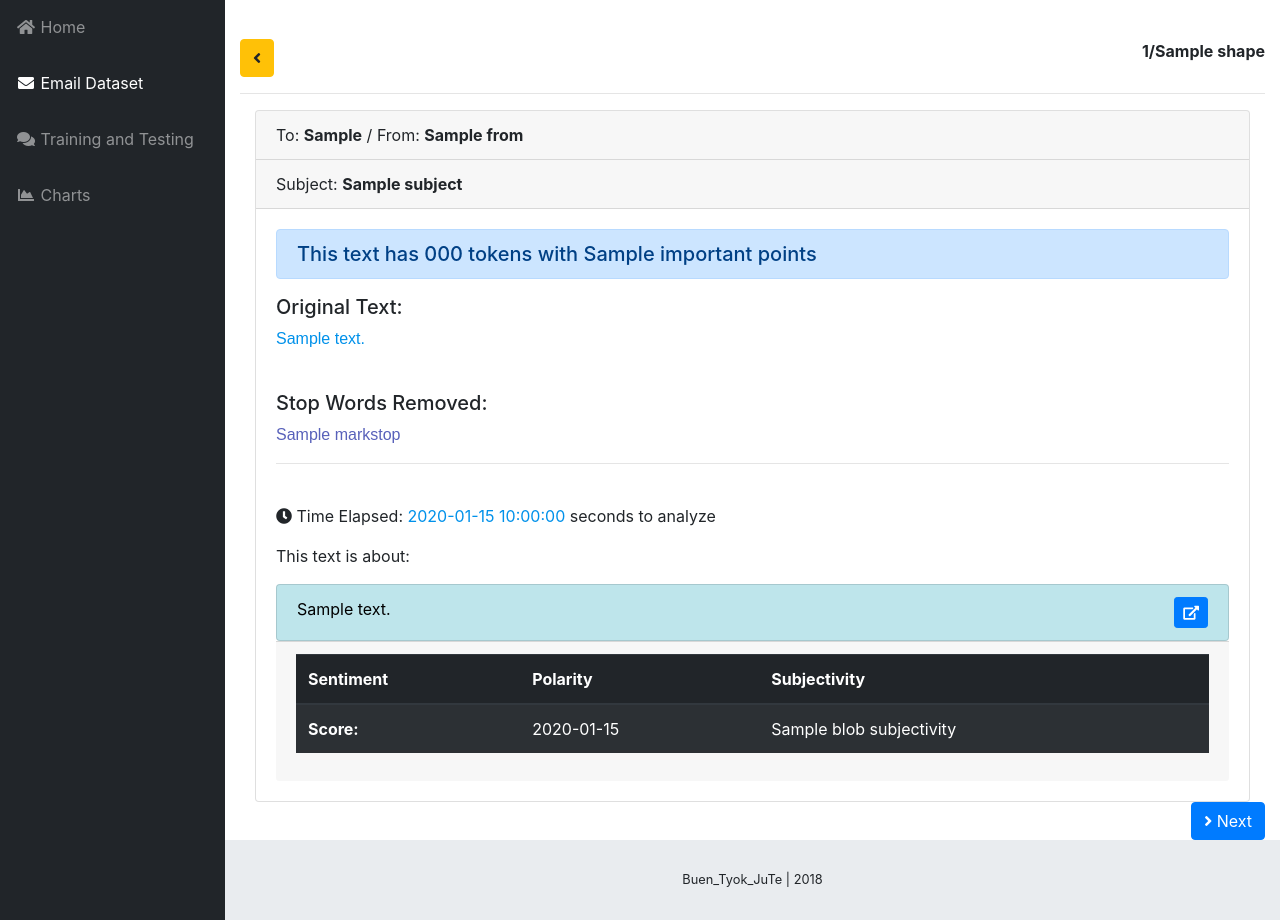
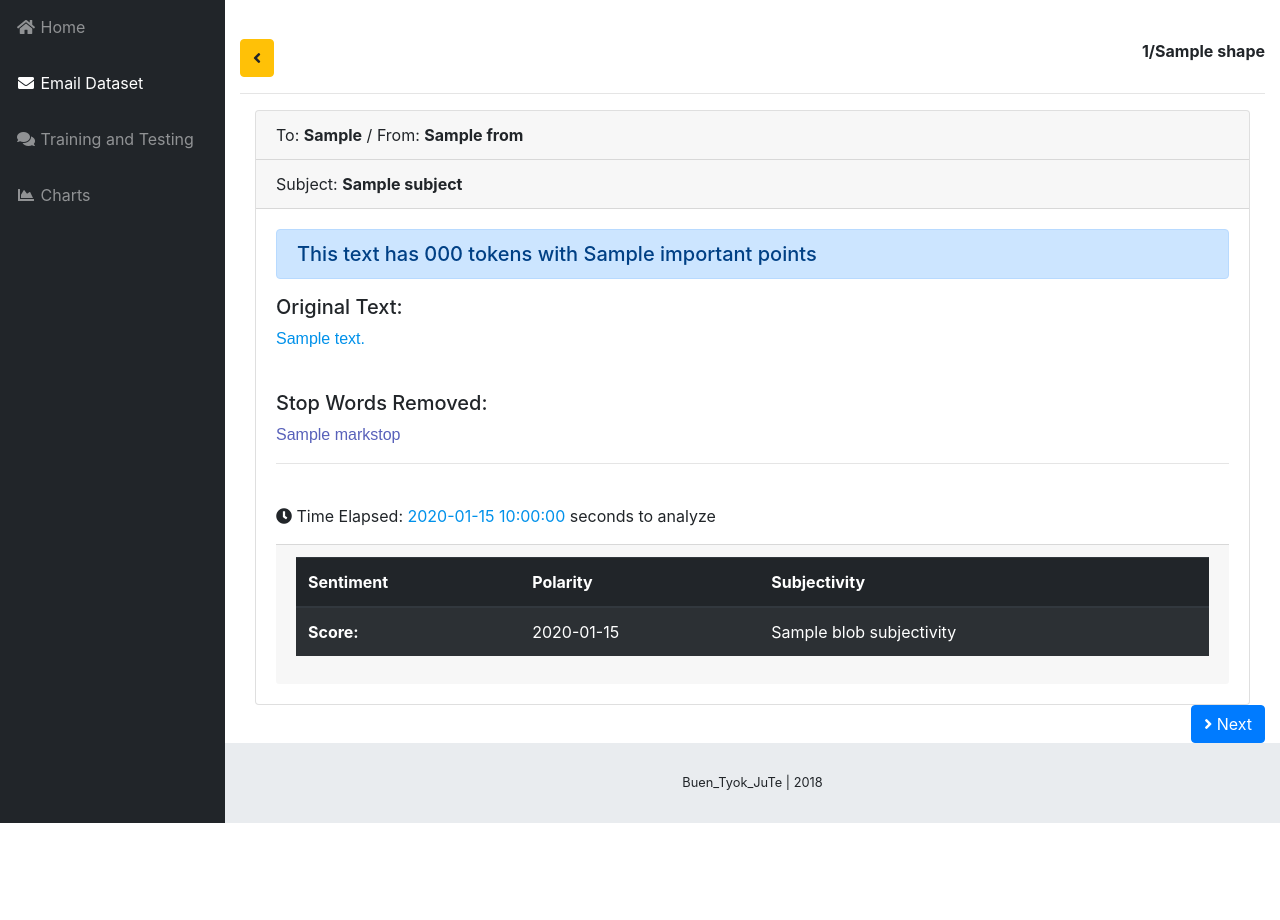
Before and after one commit to michaeljbuen/SA_NB_thesis, a Flask app: template templates/dataset_view.html in a window 1280 px wide. Shown: the part 57-977 px from the top of the page. After the commit the page ends 880 px from the top, so only its background shows below. Run offline with Flask 2, Linux system fonts and the light colour scheme; the template is opened without the code that fills it: most values are stand-ins (such as "Sample title", 1, 10 or a date in 2020); parts of the project's set-up code (start-up, migrations or seed data) failed here and were passed over; some libraries are stand-ins or nearby versions.

Commit message:
Jan. 12, 2018
Signed-off-by: michaeljbuen <michaeljosephbuen27@gmail.com>

```diff
--- a/app.py
+++ b/app.py
@@ -85,7 +85,7 @@ def nb():
 @app.route('/naivebayes/train')
 def bp_nb():
     if tr == []:
-        for i in range(0, 10):
+        for i in range(0, 15):
             i=i+1
             run_nb(i)
 
--- a/nlp.py
+++ b/nlp.py
@@ -5,6 +5,11 @@ from textblob.classifiers import NaiveBayesClassifier
 import nltk
 from nltk.corpus import stopwords
 from nltk.classify import NaiveBayesClassifier as nbc
+
+#from textblob.classifiers import NaiveBayesClassifier as tnbc
+#from nltk.classify import apply_features
+
+from nltk.metrics import precision
 from nltk.tokenize import word_tokenize
 from itertools import chain
 
@@ -30,7 +35,7 @@ t_rf = list()
 
 
 def run_nb(id):
-    id = id
+    id = id+1
     start = time.time()
     rawtext = df['content'][id - 1]
     # NLP Stuff
@@ -73,13 +78,13 @@ def run_nb(id):
         tr.append((str(new_received), 'pos'))
     # else:
     #     tr.append((str(new_received), 'neg'))
-    elif blob_sentiment < 0.0:
+    else:
         # neg.append([format_sentence(str(new_received)), 'neg'])
         tr.append((str(new_received), 'neg'))
-
-    else:
-        # ntr.append([format_sentence(str(new_received)), 'ntr'])
-        tr.append((str(new_received), 'ntr'))
+    #
+    # else:
+    #     # ntr.append([format_sentence(str(new_received)), 'ntr'])
+    #     tr.append((str(new_received), 'ntr'))
 
     # print(blob_sentiment)
 
@@ -116,13 +121,16 @@ def analyze_nb():
 
 
     #train_set, test_set = feature_set_tr[0:5], feature_set_tr[5:10]
-    train_set, test_set = feature_set_t, feature_set_tr
+    train_set, test_set = feature_set_tr, feature_set_t
 
+
+
+    #print (feature_set_t)
     #another
     # all_words = set(word.lower() for passage in tr for word in word_tokenize(passage[0]))
     # t = [({word: (word in word_tokenize(x[0])) for word in all_words}, x[1]) for x in tr]
 
-    #train_set, test_set = feature_set[0:10], feature_set[10:20]
+    #train_set, test_set = feature_set_tr[0:10], feature_set_tr[10:20]
     #SAMPLE SET
     # vocabulary = set(chain(*[word_tokenize(i[0].lower()) for i in train]))
     #
@@ -138,8 +146,9 @@ def analyze_nb():
     # print("tag:", classifier.classify(featurized_test_sentence))
     #classifier.show_most_informative_features()
     print("Accuracy: ", nltk.classify.accuracy(classifier, test_set))
+    #print ("p", nltk.metrics.precision(train_set, test_set))
 
-    asnb, acc = classifier.show_most_informative_features(), nltk.classify.accuracy(classifier, test_set)
+    anb, acc = classifier.show_most_informative_features(), nltk.classify.accuracy(classifier, test_set)
 
     end = time.time()
 
@@ -148,7 +157,7 @@ def analyze_nb():
     for i in range (20,30):
         dfcol.append(classifier.classify({j: (j in word_tokenize(df['content'][i].lower())) for j in vocabulary_tr}))
 
-    return (asnb, acc, final_time, dfcol)
+    return (anb, acc, final_time, dfcol)
 
 def analyze_snb():
     start = time.time()
@@ -180,9 +189,9 @@ def analyze_snb():
 
     #t_rf = [({rf['review'][0]},rf['label'][0])]
 
-   #train_set, test_set = t_tr[0:10], t
+    #train_set, test_set = t_tr[0:10], t_tr[10:20]
 
-    train_set, test_set = t, t_tr
+    train_set, test_set = t_tr, t
 
     # print(t)
     # print(t_tr)
@@ -198,15 +207,21 @@ def analyze_snb():
 
     classifier = nbc.train(train_set)
 
+    #classifier_t = tnbc.train(train)
+
     # test_sentence = "This is the worst band!"
     # featurized_test_sentence = {word.lower(): (word in word_tokenize(test_sentence.lower())) for word in all_words}
     #
     # print("test_sent:", test_sentence)
     # print("tag:", classifier.classify(featurized_test_sentence))
     #classifier.show_most_informative_features()
+
     print("Accuracy: ", nltk.classify.accuracy(classifier, test_set))
 
-    anb, acc = classifier.show_most_informative_features(), nltk.classify.accuracy(classifier, test_set)
+    #print ("Accuracy, textblob:", classifier_t.accuracy(test_set))
+    #classifier_t.show_informative_features(5)
+
+    asnb, acc = classifier.show_most_informative_features(), nltk.classify.accuracy(classifier, test_set)
 
     end = time.time()
     final_time = time.time()-start
@@ -215,7 +230,7 @@ def analyze_snb():
     for i in range (20,30):
         dfcol.append(classifier.classify({j: (j in word_tokenize(df['content'][i].lower())) for j in all_words_tr}))
 
-    return (anb, acc, final_time, dfcol)
+    return (asnb, acc, final_time, dfcol)
 def process(id):
     #run_nb(id)
     id=id
@@ -223,6 +238,7 @@ def process(id):
     rawtext = df['content'][id-1]
         # NLP Stuff
     blob = TextBlob(rawtext)
+
     received_text2 = blob
     #blob_sentiment, blob_subjectivity = blob.sentiment.polarity, blob.sentiment.subjectivity
     number_of_tokens = len(list(blob.words))
--- a/templates/dataset_view.html
+++ b/templates/dataset_view.html
@@ -68,17 +68,17 @@
     <br/>
 
         <p><i class="fa fa-clock"></i> Time Elapsed: <span style="color:#0091EA;">{{ final_time }} </span> seconds to analyze</p>
-    <p>This text is about:</p>
-    {% for i in summary %}
-    <ul class="list-group ">
-    	<li class="list-group-item list-group-item-info"><span style="color:black">{{i}}</span>
-    		<a href="http://www.dictionary.com/browse/{{i}}?s="  target="_blank" type="button" class="btn btn-primary btn-sm" style="float:right;color:#fff;"><i class="fa fa-external-link-alt"></i></a>
-
-    	</li>
-    </ul>
+{#    <p>This text is about:</p>#}
+{#    {% for i in summary %}#}
+{#    <ul class="list-group ">#}
+{#    	<li class="list-group-item list-group-item-info"><span style="color:black">{{i}}</span>#}
+{#    		<a href="http://www.dictionary.com/browse/{{i}}?s="  target="_blank" type="button" class="btn btn-primary btn-sm" style="float:right;color:#fff;"><i class="fa fa-external-link-alt"></i></a>#}
+{##}
+{#    	</li>#}
+{#    </ul>#}
 
 
-	{% endfor %}
+{#	{% endfor %}#}
     </div>
 
 
```
